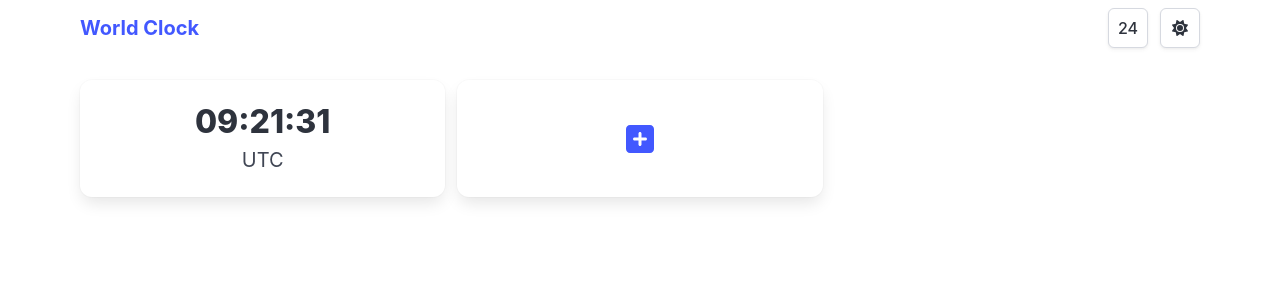
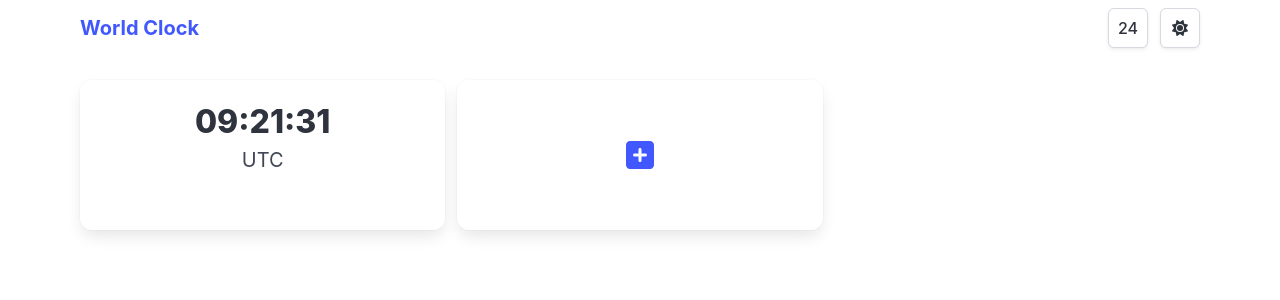
Before and after one commit to Link1515/world-clock, a Vue app: page / in a window 1280 px wide. Shown: the top 300 px of the page. Built offline with nearby package versions, Linux system fonts and the light colour scheme.

Commit message:
fix card height

```diff
--- a/src/components/cards/ClockCard.vue
+++ b/src/components/cards/ClockCard.vue
@@ -23,3 +23,9 @@ const props = defineProps({
     </div>
   </div>
 </template>
+
+<style scoped>
+.card-content {
+  min-height: 150px;
+}
+</style>
--- a/src/components/cards/CreateClockCard.vue
+++ b/src/components/cards/CreateClockCard.vue
@@ -71,6 +71,7 @@ const addClock = () => {
 .card-content {
   display: grid;
   place-items: center;
+  min-height: 150px;
 }
 
 .modal-content {
```
